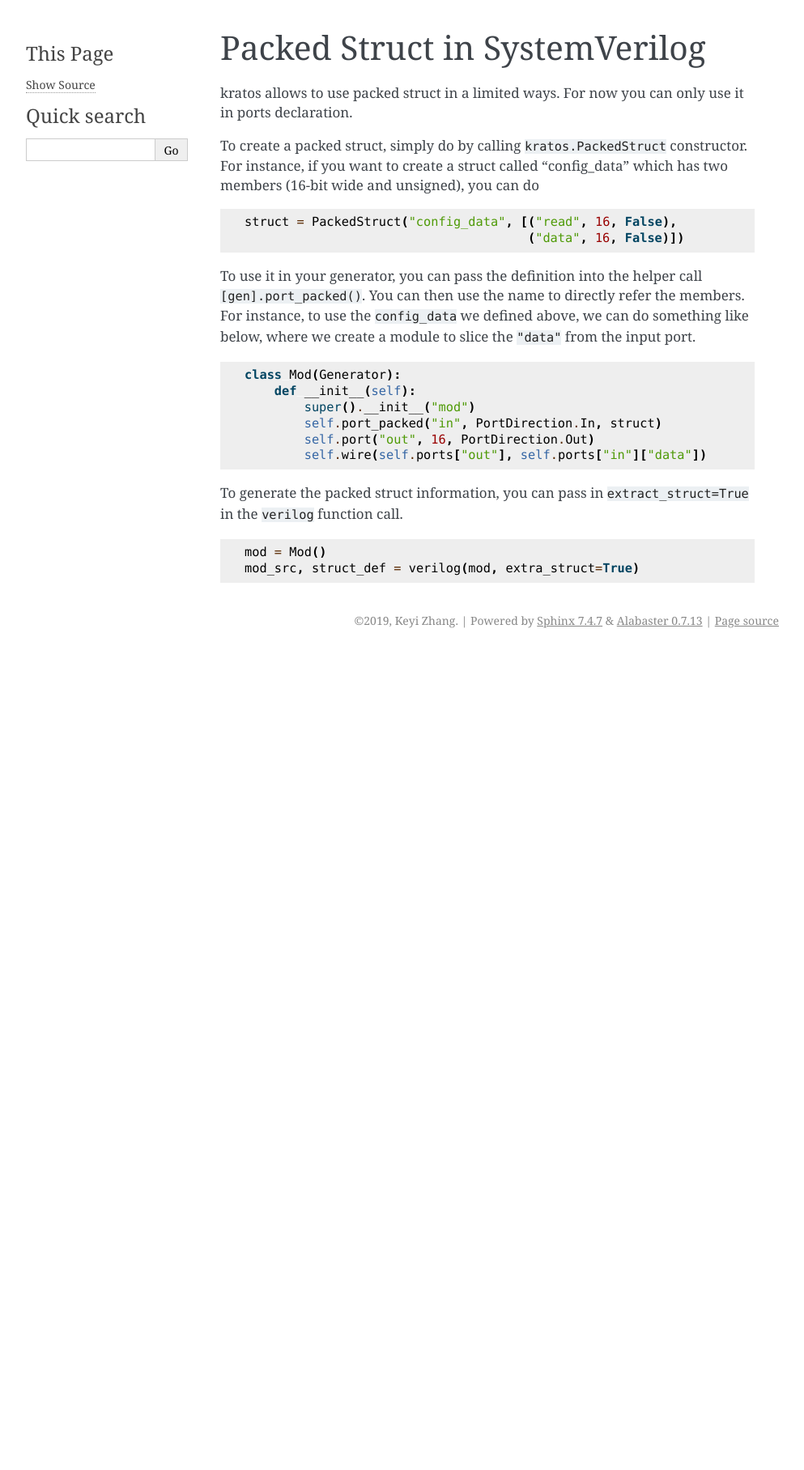
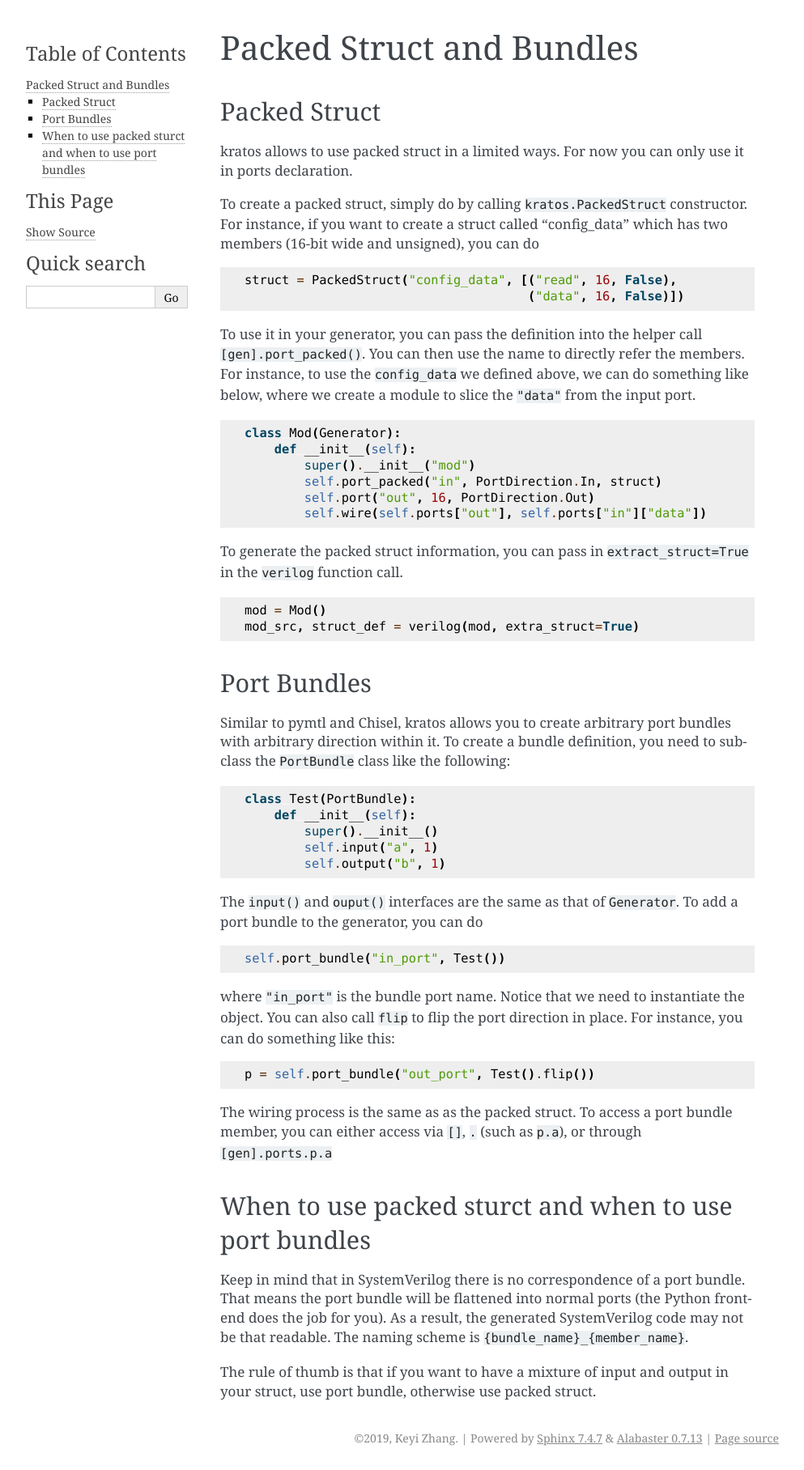
Before and after one commit to Kuree/kratos, a Sphinx documentation site: the page built from docs/advanced/struct.rst, in a window 1280 px wide. Shown: the whole page at 81% size, without its empty margins (148-1141 px from the left). Built offline with Sphinx 7.4.7, drawn with Linux system fonts in a browser that asks for light colours; before the commit the page ends 900 px from its top, so only the background shows below that.

Commit message:
add docs on port bundles

```diff
--- a/docs/advanced/struct.rst
+++ b/docs/advanced/struct.rst
@@ -1,5 +1,8 @@
-Packed Struct in SystemVerilog
-##############################
+Packed Struct and Bundles
+#########################
+
+Packed Struct
+=============
 
 kratos allows to use packed struct in a limited ways. For now you can only
 use it in ports declaration.
@@ -36,3 +39,49 @@ To generate the packed struct information, you can pass in
 
     mod = Mod()
     mod_src, struct_def = verilog(mod, extra_struct=True)
+
+
+Port Bundles
+============
+Similar to pymtl and Chisel, kratos allows you to create arbitrary port
+bundles with arbitrary direction within it. To create a bundle definition,
+you need to subclass the ``PortBundle`` class like the following:
+
+.. code-block:: Python
+
+    class Test(PortBundle):
+        def __init__(self):
+            super().__init__()
+            self.input("a", 1)
+            self.output("b", 1)
+
+The ``input()`` and ``ouput()`` interfaces are the same as that of
+``Generator``. To add a port bundle to the generator, you can do
+
+.. code-block:: Python
+
+    self.port_bundle("in_port", Test())
+
+where ``"in_port"`` is the bundle port name. Notice that we need to instantiate
+the object. You can also call ``flip`` to flip the port direction in place.
+For instance, you can do something like this:
+
+.. code-block:: Python
+
+    p = self.port_bundle("out_port", Test().flip())
+
+The wiring process is the same as as the packed struct. To access a
+port bundle member, you can either access via ``[]``, ``.``
+(such as ``p.a``), or through ``[gen].ports.p.a``
+
+
+When to use packed sturct and when to use port bundles
+======================================================
+Keep in mind that in SystemVerilog there is no correspondence of a port
+bundle. That means the port bundle will be flattened into normal ports
+(the Python front-end does the job for you). As a result, the generated
+SystemVerilog code may not be that readable. The naming scheme is
+``{bundle_name}_{member_name}``.
+
+The rule of thumb is that if you want to have a mixture of input and output
+in your struct, use port bundle, otherwise use packed struct.
```
Also changed, not shown: 1 other file.
